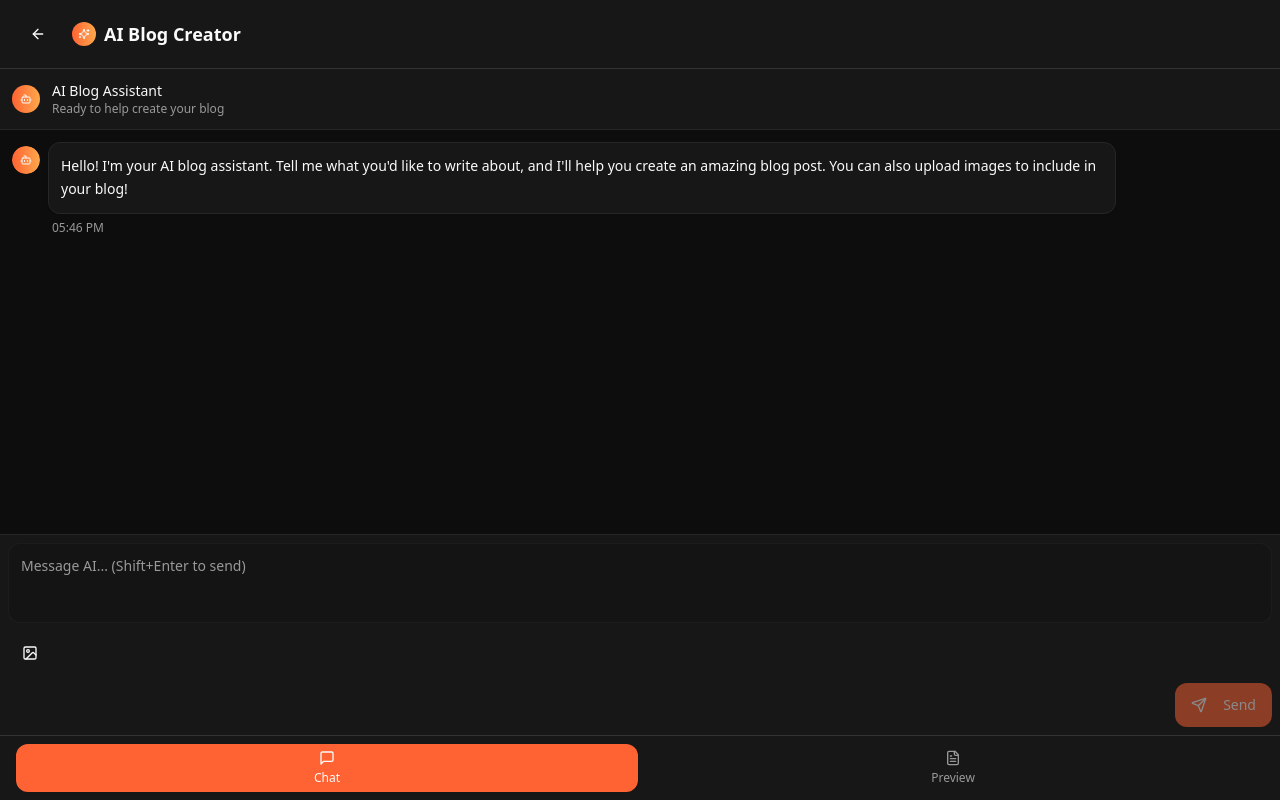
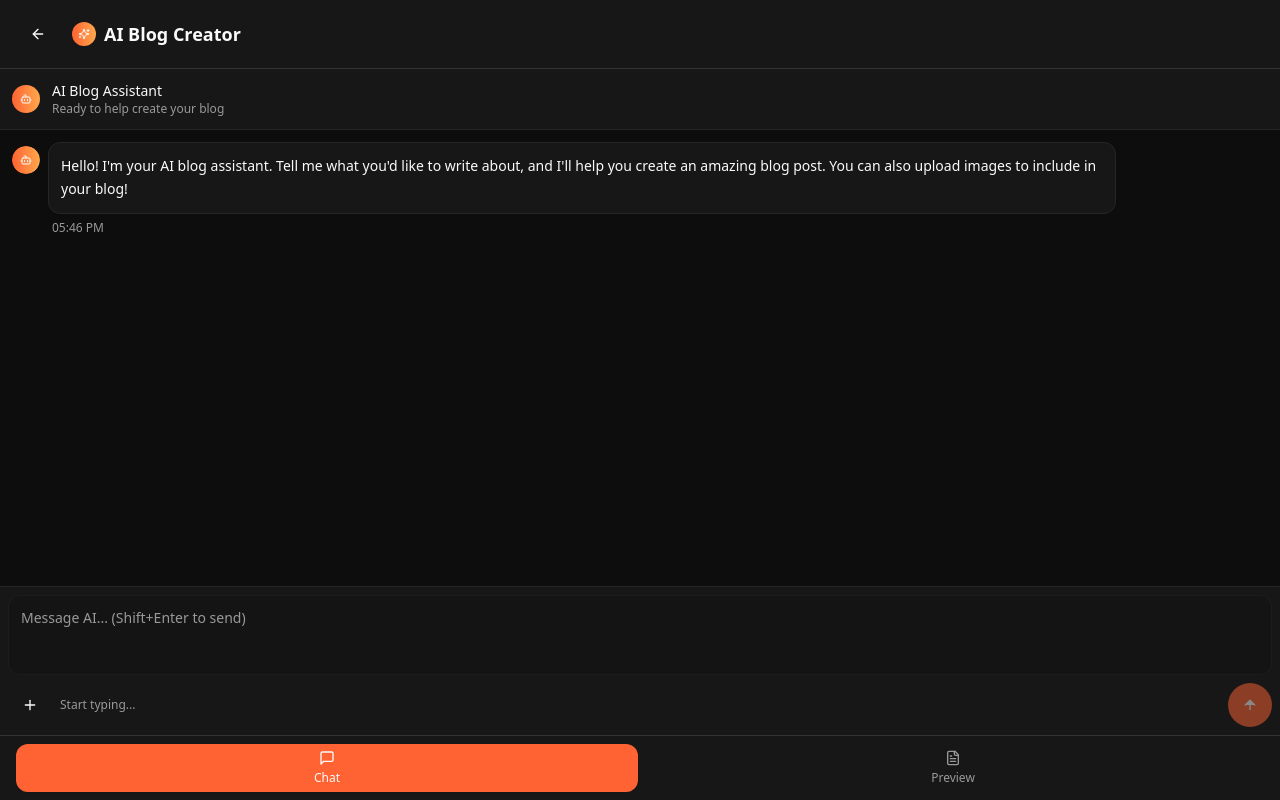
Before and after one commit to shreedharmalashetti/genius-inkwell, a React (Vite) app: page /create in a window 1280 px wide. Built offline with nearby package versions, Linux system fonts and the light colour scheme.

Commit message:
Align input elements horizontally
Align image, chat preview, and send button horizontally. Change the send button to a filled arrow-up icon.

```diff
--- a/src/components/ChatInterface.tsx
+++ b/src/components/ChatInterface.tsx
@@ -3,7 +3,7 @@ import { Button } from "@/components/ui/button";
 import { Textarea } from "@/components/ui/textarea";
 import { Card } from "@/components/ui/card";
 import { Avatar, AvatarFallback } from "@/components/ui/avatar";
-import { Send, Image as ImageIcon, Paperclip, Bot, User } from "lucide-react";
+import { Send, Image as ImageIcon, Paperclip, Bot, User, ArrowUp, Plus } from "lucide-react";
 import { cn } from "@/lib/utils";
 import { toast } from "@/hooks/use-toast";
 
@@ -215,28 +215,6 @@ export const ChatInterface = ({ onGenerateBlog }: ChatInterfaceProps) => {
           />
         </div>
 
-        {/* Plus button for images */}
-        <div className="flex items-center justify-between mb-2">
-          <input
-            ref={fileInputRef}
-            type="file"
-            accept="image/*"
-            multiple
-            onChange={handleImageSelect}
-            className="hidden"
-          />
-          <Button
-            type="button"
-            size="sm"
-            variant="ghost"
-            onClick={() => fileInputRef.current?.click()}
-            disabled={isLoading}
-            className="h-8 w-8 p-0 rounded-full hover:bg-muted/50"
-          >
-            <ImageIcon className="w-4 h-4" />
-          </Button>
-        </div>
-
         {/* Image preview */}
         {selectedImages.length > 0 && (
           <div className="flex gap-1 mb-2 p-2 bg-muted/50 rounded overflow-x-auto">
@@ -258,15 +236,42 @@ export const ChatInterface = ({ onGenerateBlog }: ChatInterfaceProps) => {
           </div>
         )}
 
-        {/* Send button */}
-        <div className="flex justify-end">
+        {/* Horizontal controls: Plus button, Chat preview, Send button */}
+        <div className="flex items-center justify-between">
+          <div className="flex items-center gap-2">
+            {/* Plus button for images */}
+            <input
+              ref={fileInputRef}
+              type="file"
+              accept="image/*"
+              multiple
+              onChange={handleImageSelect}
+              className="hidden"
+            />
+            <Button
+              type="button"
+              size="sm"
+              variant="ghost"
+              onClick={() => fileInputRef.current?.click()}
+              disabled={isLoading}
+              className="h-8 w-8 p-0 rounded-full hover:bg-muted/50"
+            >
+              <Plus className="w-4 h-4" />
+            </Button>
+
+            {/* Chat preview placeholder */}
+            <span className="text-xs text-muted-foreground">
+              {inputValue.length > 0 ? `${inputValue.length} chars` : 'Start typing...'}
+            </span>
+          </div>
+
+          {/* Send button */}
           <Button
             onClick={handleSend}
             disabled={isLoading || (!inputValue.trim() && selectedImages.length === 0)}
-            className="h-9 px-4 rounded-lg"
+            className="h-8 w-8 p-0 rounded-full bg-primary hover:bg-primary/90"
           >
-            <Send className="w-4 h-4 mr-2" />
-            Send
+            <ArrowUp className="w-4 h-4" fill="currentColor" />
           </Button>
         </div>
       </div>
```
